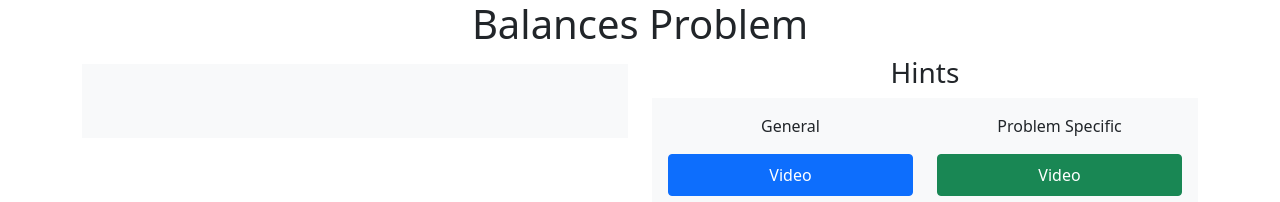
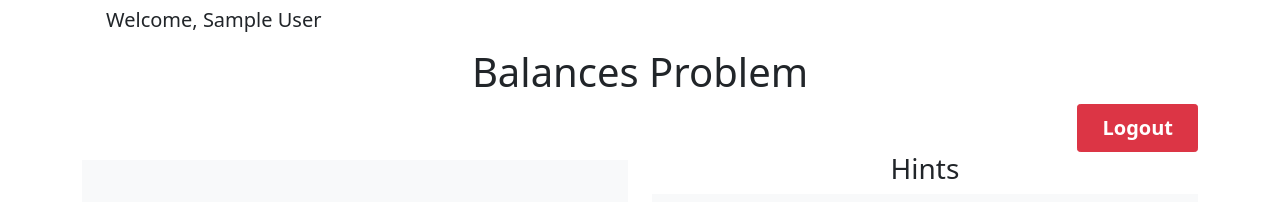
Before and after one commit to 23011985uhi/Assignment2, a React (Vite) app: page /balances in a window 1280 px wide. Shown: the top 202 px of the page. Built offline with nearby package versions, Linux system fonts and the light colour scheme; no server answers; the database is empty; sample sign-in values are in the browser's storage.

Commit message:
Created context to carry user data to other components. Logout feature and welcome msg

```diff
--- a/src/App.jsx
+++ b/src/App.jsx
@@ -5,30 +5,19 @@ import {auth} from './services/firebase'
 import { useState, useEffect } from 'react'
 import 'katex/dist/katex.min.css';
 import './App.css'
+import { AuthProvider } from './components/pages/authContext';
+import { useAuth } from './components/pages/authContext';
 
 
 
+function PrivateRoute() {
+  const { user } = useAuth();
+  return user ? <Outlet /> : <Navigate to="/" />;
+}
 
-function PrivateRoute({authenticated}) {
-  return (
-    authenticated === true? (
-      <Outlet />
-    ) : (
-      <Navigate
-      to={{pathname:'/'}}
-      />
-    )
-  );
-};
-
-function PublicRoute({authenticated}) {
-  return (
-    authenticated === false ? (
-      <Outlet />
-    ) : (
-      <Navigate to='/balances' />
-    )
-  )
+function PublicRoute() {
+  const { user } = useAuth();
+  return !user ? <Outlet /> : <Navigate to="/balances" />;
 }
 
 
@@ -50,7 +39,7 @@ function App() {
   )
 
   return (
-  <div>
+  <AuthProvider>
     <Router>
       <Routes>
         <Route exact path='/' element={<PublicRoute authenticated={authenticated} />}>
@@ -64,7 +53,7 @@ function App() {
 
     </Router>
 
-  </div>
+  </AuthProvider>
   )
 }
 
--- /dev/null
+++ b/src/components/pages/authContext.jsx
@@ -0,0 +1,21 @@
+import React, { createContext, useState, useContext, useEffect } from 'react';
+import { auth } from '../../services/firebase';
+
+const AuthContext = createContext();
+
+export const useAuth = () => useContext(AuthContext);
+
+export const AuthProvider = ({ children }) => {
+  const [user, setUser] = useState(null);
+
+  useEffect(() => {
+    const unsubscribe = auth.onAuthStateChanged(setUser);
+    return unsubscribe; // unsubscribe on unmount
+  }, []);
+
+  return (
+    <AuthContext.Provider value={{ user }}>
+      {children}
+    </AuthContext.Provider>
+  );
+};
--- /dev/null
+++ b/src/components/pages/logout.jsx
@@ -0,0 +1,23 @@
+import { getAuth, signOut } from 'firebase/auth';
+
+function Logout() {
+  const handleLogout = async () => {
+    const auth = getAuth();
+    try {
+      await signOut(auth);
+      // Optionally, redirect the user to the login page or do any other post-logout actions.
+    } catch (error) {
+      console.error('Error signing out:', error);
+    }
+  };
+
+  return (
+    <div className="d-grid gap-2 d-md-flex justify-content-md-end">
+      <button className="btn btn-danger btn-sm fw-bold fs-5 px-4 py-2" style={{ marginLeft: 'auto',  }}  onClick={handleLogout}>
+       Logout
+      </button>
+    </div>
+  );
+}
+
+export default Logout;
--- a/src/components/pages/questionPage.jsx
+++ b/src/components/pages/questionPage.jsx
@@ -1,11 +1,17 @@
 import QuestionSection from "./questionSection";
 import AnswerSection from "./answerSection";
 import HintSection from "./hintSection";
+import Logout from './logout'
+import {useAuth} from './authContext'
 
 function QuestionPage() {
+  const { user } = useAuth();
+
   return (
   <div className= "container">
+    <h3 className="fs-5 px-4 py-2">Welcome, {user.displayName}</h3>
     <h1 className="text-center">Balances Problem</h1>
+    <Logout />
     <div className="row">
       <QuestionSection />
       <HintSection />
```
